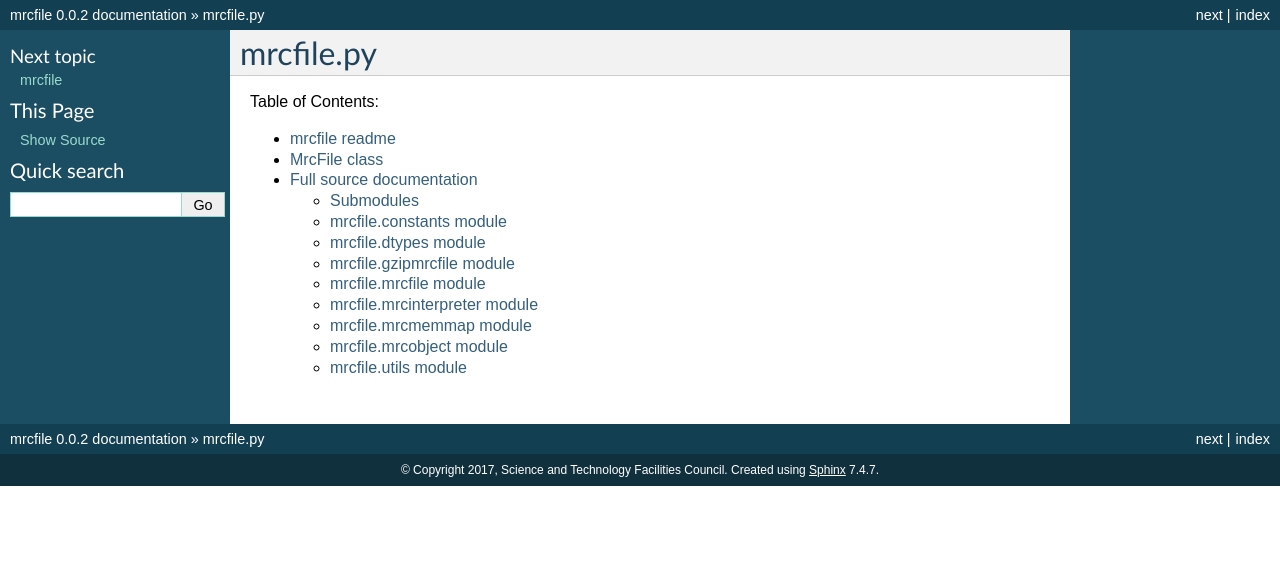
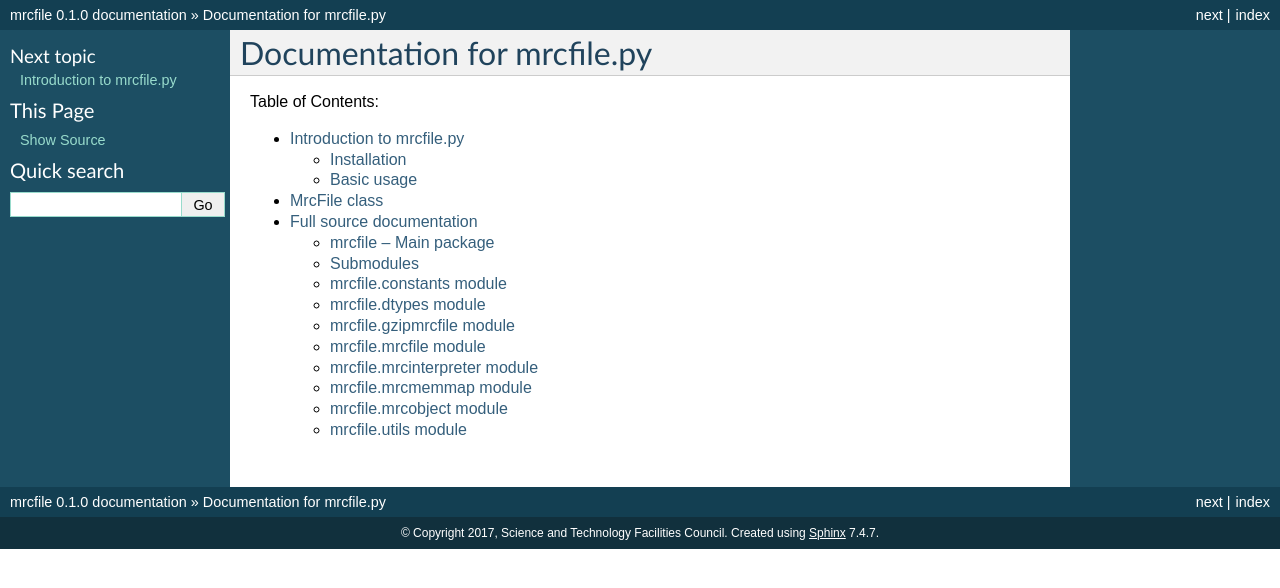
Before and after one commit to ccpem/mrcfile, a Sphinx documentation site: the page built from docs/index.rst, in a window 1280 px wide. Shown: the top 588 px of the page. Built offline with Sphinx 7.4.7, drawn with Linux system fonts in a browser that asks for light colours.

Commit message:
Add install and usage docs
Also:
- bump version to 0.1
- change development status to Beta
- put version number in a single place

```diff
--- a/docs/conf.py
+++ b/docs/conf.py
@@ -54,11 +54,13 @@ author = u'Colin Palmer'
 # The version info for the project you're documenting, acts as replacement for
 # |version| and |release|, also used in various other places throughout the
 # built documents.
-#
+
+from mrcfile.version import __version__
+
 # The short X.Y version.
-version = u'0.0.2'
+version = __version__
 # The full version, including alpha/beta/rc tags.
-release = u'0.0.2'
+release = __version__
 
 # The language for content autogenerated by Sphinx. Refer to documentation
 # for a list of supported languages.
--- a/docs/index.rst
+++ b/docs/index.rst
@@ -1,10 +1,10 @@
-mrcfile.py
-==========
+Documentation for mrcfile.py
+============================
 
 .. toctree::
    :maxdepth: 2
    :caption: Table of Contents:
 
-   mrcfile readme <readme_link>
+   readme
    MrcFile class <mrcfile_full>
    Full source documentation <source/mrcfile>
--- a/docs/mrcfile_full.rst
+++ b/docs/mrcfile_full.rst
@@ -1,5 +1,8 @@
 MrcFile class
 -------------
+
+Full documentation for the :class:`~mrcfile.mrcfile.MrcFile` class, including
+inherited members.
 
 .. autoclass:: mrcfile.mrcfile.MrcFile
     :show-inheritance:
--- /dev/null
+++ b/docs/readme.rst
@@ -0,0 +1,5 @@
+Introduction to mrcfile.py
+==========================
+
+.. include:: ../README.rst
+   :start-after: start_of_main_text
--- a/docs/readme_link.rst
+++ /dev/null
@@ -1 +0,0 @@
-.. include:: ../README.rst
--- a/docs/source/mrcfile.rst
+++ b/docs/source/mrcfile.rst
@@ -1,10 +1,17 @@
-mrcfile package
-===============
+====================
+Source documentation
+====================
+
+mrcfile -- Main package
+-----------------------
 
 .. automodule:: mrcfile
     :members:
     :undoc-members:
     :show-inheritance:
+
+    Members
+    -------
 
 Submodules
 ----------
--- a/setup.py
+++ b/setup.py
@@ -2,6 +2,8 @@
 # This software is distributed under a BSD licence. See LICENSE.txt.
 
 from setuptools import setup
+
+from mrcfile.version import __version__
 
 def readme():
     with open('README.rst') as f:
@@ -9,7 +11,7 @@ def readme():
 
 setup(
     name='mrcfile',
-    version='0.0.2',
+    version=__version__,
     packages=['mrcfile'],
     install_requires=['numpy >= 1.11.0'],
 
@@ -22,7 +24,7 @@ setup(
     license='BSD',
     url='https://github.com/ccpem/mrcfile',
     classifiers = [
-        'Development Status :: 3 - Alpha',
+        'Development Status :: 4 - Beta',
         'Intended Audience :: Developers',
         'Intended Audience :: Science/Research',
         'License :: OSI Approved :: BSD License',
```
Also changed, not shown: README.rst (+64 -7 lines), mrcfile/__init__.py (+17 -13 lines), mrcfile/version.py (added, +8 -0 lines), 6 other files.
